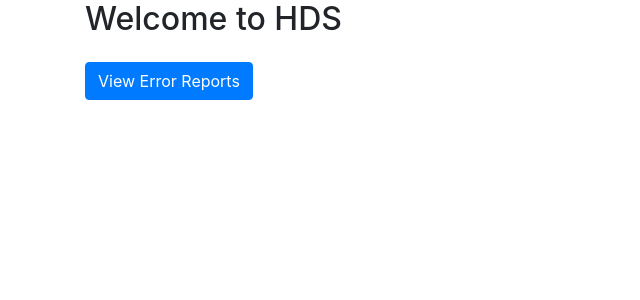
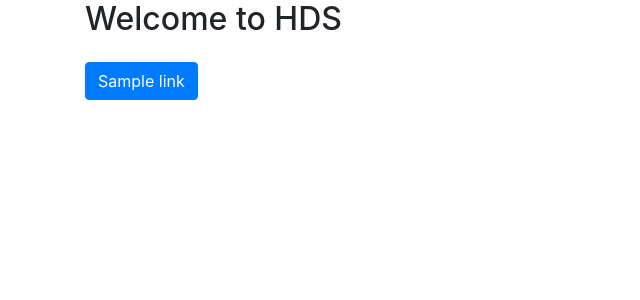
Before and after one commit to johnbridstrup/harvester-data-store, a Django app: template hds/templates/home.html in a window 1280 px wide. Shown: the part 96-396 px from the top of the page, without its empty margins (0-640 px from the left). Run offline with Django 4.2, Linux system fonts and the light colour scheme; the template is opened without the code that fills it: most values are stand-ins (such as "Sample title", 1, 10 or a date in 2020); parts of the project's set-up code (start-up, migrations or seed data) failed here and were passed over.

Commit message:
generate home page links automatically

```diff
--- a/hds/templates/home.html
+++ b/hds/templates/home.html
@@ -6,9 +6,11 @@
     <h2>Welcome to HDS</h2>
 
     <ul class="list-inline pt-3">
+      {% for name, link in links.items %}
       <li>
-        <a href="#" class="btn btn-primary">View Error Reports</a>
+        <a href="{{link}}" class="btn btn-primary">{{name}}</a>
       </li>
+      {% endfor %}
   </ul>
   </div>
 {% endblock content %}
```
Also changed, not shown: hds/common/views/landingview.py (+7 -1 lines).
